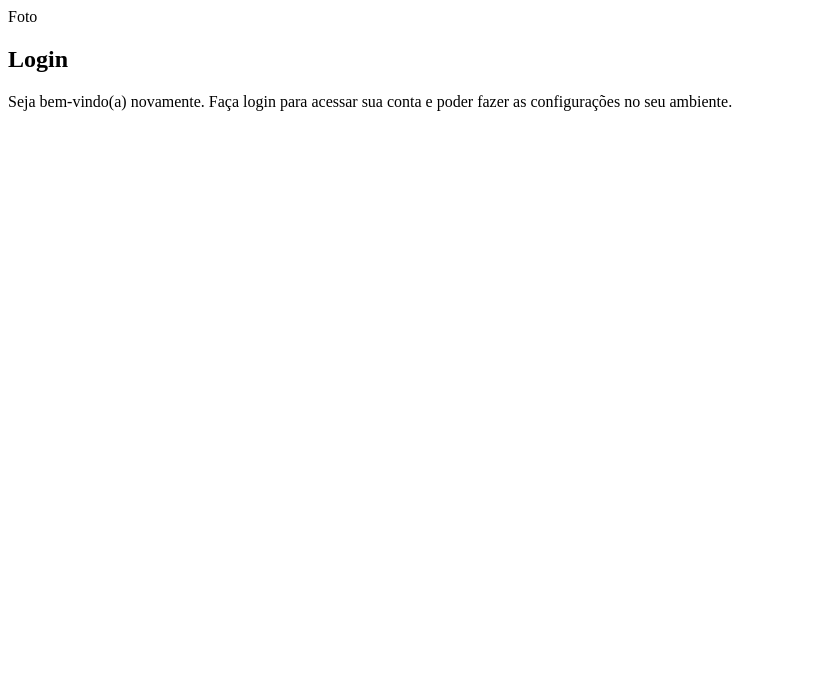
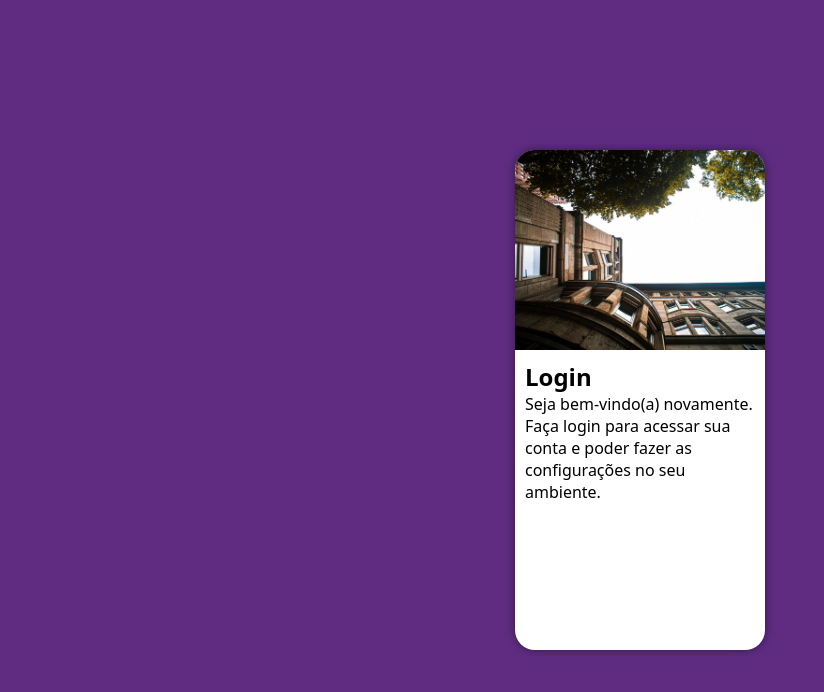
Before and after one commit to leonardolaranjeira/projeto-login, a plain HTML site: page index.html in a window 1280 px wide. Shown: the whole page, without its empty margins (0-824 px from the left). Drawn offline with Linux system fonts and the light colour scheme.

Commit message:
Capítulo 26 - Projeto login
 Iniciando o projeto

```diff
--- a/estilos/style.css
+++ b/estilos/style.css
@@ -1,9 +1,53 @@
 @charset "UTF-8";
 
 /*
-
     Paleta de cores
     Verde: #49a09d
     Lilás: #5f2c82
+*/
 
-*/
+* {
+    font-family: system-ui, -apple-system, BlinkMacSystemFont, 'Segoe UI', Roboto, Oxygen, Ubuntu, Cantarell, 'Open Sans', 'Helvetica Neue', sans-serif;
+    padding: 0px;
+    margin: 0px;
+    box-sizing: border-box;
+}
+
+body, html {
+    background-color: #5f2c82;
+    height: 100vh;
+    width: 100vw;
+}
+
+main {
+    position: relative;
+    height: 100vh;
+    width: 100vw;
+}
+
+section#login {
+    background-color: white;
+    width: 250px;
+    height: 500px;
+    border-radius: 20px;
+    box-shadow: 0px 0px 10px rgba(0, 0, 0, 0.452);
+    overflow: hidden;
+
+    position: absolute;
+    top: 50%;
+    left: 50%;
+    transform: translate(-50%, -50%);
+}
+
+section#login > div#imagem {
+    display: block;
+    background: #5f2c82 url(../imagens/pexels-laup.jpg) no-repeat;
+    background-size: cover;
+    background-position: center center;
+    height: 200px;
+}
+
+section#login > div#formulario {
+    display: block;
+    padding: 10px;
+}
--- a/index.html
+++ b/index.html
@@ -4,14 +4,14 @@
     <meta charset="UTF-8">
     <meta name="viewport" content="width=device-width, initial-scale=1.0">
     <title>Login</title>
-    <link rel="stylesheet" href="estilos/style.css">
+    <link rel="stylesheet" href="estilos/style.css" >
 </head>
 
 <body>
     <main>
-        <section>
+        <section id="login">
             <div id="imagem">
-                Foto
+
             </div>
             <div id="formulario">
                 <h1>Login</h1>
```
